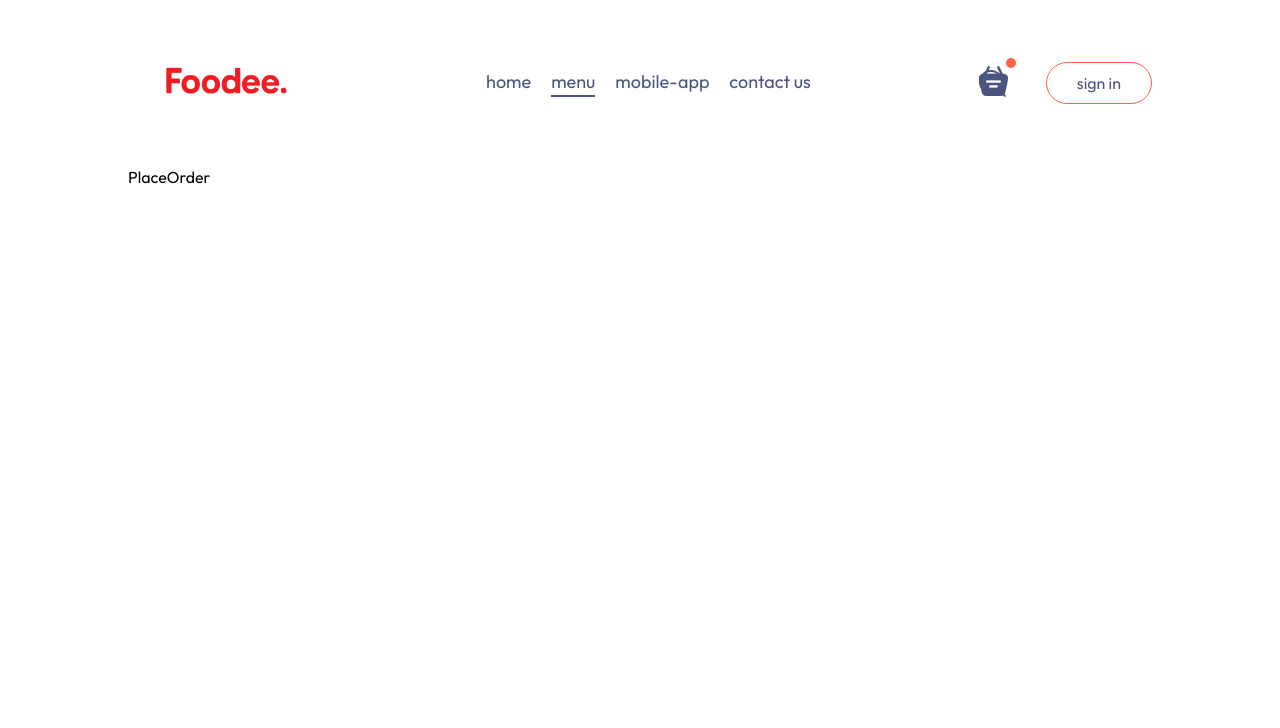
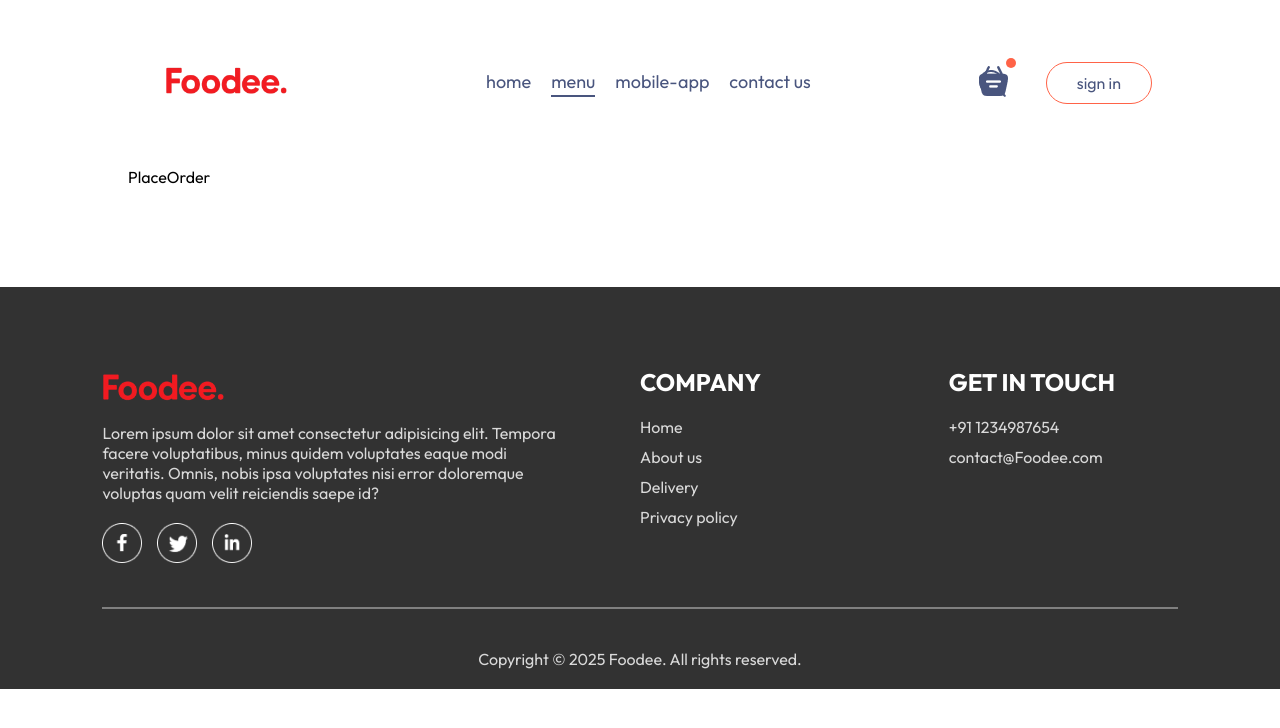
Before and after one commit to manavpanchall/Foodee.app, a React app in the folder frontend/: page /order in a window 1280 px wide. Shown: the top 728 px of the page. Built offline with nearby package versions, Linux system fonts and the light colour scheme; the HTML template or start-up script is replaced by a standard one.

Commit message:
feat: Enhance food ordering app with footer, app download section, and cart functionality

```diff
--- a/frontend/src/App.jsx
+++ b/frontend/src/App.jsx
@@ -4,16 +4,20 @@ import { Route, Routes } from 'react-router-dom'
 import Home from './pages/Home/Home'
 import Cart from './pages/Cart/Cart'
 import PlaceOrder from './pages/PlaceOrder/PlaceOrder'
+import Footer from './components/Footer/Footer.jsx'
 const App = () => {
   return (
-    <div className='app'>
-      <Navbar/>
-      <Routes>
-        <Route path='/' element={<Home/>}/>
-        <Route path='/cart' element={<Cart/>}/>
-        <Route path='/order' element={<PlaceOrder/>}/>
-      </Routes>
-    </div>
+    <>
+      <div className='app'>
+        <Navbar />
+        <Routes>
+          <Route path='/' element={<Home />} />
+          <Route path='/cart' element={<Cart />} />
+          <Route path='/order' element={<PlaceOrder />} />
+        </Routes>
+      </div>
+      <Footer />
+    </>
   )
 }
 
--- /dev/null
+++ b/frontend/src/components/AppDownload/AppDownload.css
@@ -0,0 +1,27 @@
+.app-download{
+    margin: auto auto;
+    margin-top: 100px;
+    font-size: max(3vw, 20px);
+    text-align: center;
+    font-weight: 500;
+}
+
+
+.app-download-platforms{
+    display: flex;
+    justify-content: center;
+    gap: max(2vw, 10px);
+    margin-top: 40px;
+}
+
+.app-download-platforms img{
+    width: max(30vw, 120px);
+    cursor: pointer;
+    max-width: 180px;
+    transition: 0.5s;
+}
+
+
+.app-download-platforms img:hover{
+    transform: scale(1.05);
+}
--- /dev/null
+++ b/frontend/src/components/AppDownload/AppDownload.jsx
@@ -0,0 +1,16 @@
+import React from 'react'
+import './AppDownload.css'
+import { assets } from '../../assets/assets'
+const AppDownload = () => {
+  return (
+    <div className='app-download' id='app-download'>
+        <p>For Better Experience Download <br /> Foodee App</p>
+        <div className='app-download-platforms'>
+            <img src={assets.play_store} alt='' />
+            <img src={assets.app_store} alt='' />
+        </div>
+    </div>
+  )
+}
+
+export default AppDownload
--- a/frontend/src/components/FoodDisplay/FoodDisplay.jsx
+++ b/frontend/src/components/FoodDisplay/FoodDisplay.jsx
@@ -10,7 +10,9 @@ const FoodDisplay = ({category}) => {
         <h2>Top dishes near you</h2>
         <div className="food-display-list">
             {food_list.map((item,index)=>{
-                return <FoodItem key={index} id={item._id} name={item.name} description={item.description} price={item.price} image={item.image}/>
+                if (category==="All" || category===item.category) {
+                    return <FoodItem key={index} id={item._id} name={item.name} description={item.description} price={item.price} image={item.image}/>
+                }
             })}
         </div>
     </div>
--- a/frontend/src/components/FoodItem/FoodItem.css
+++ b/frontend/src/components/FoodItem/FoodItem.css
@@ -33,7 +33,7 @@
 
 
 .food-item-name-rating img{
-    width: 770px;
+    width: 70px;
 
 }
 
@@ -43,3 +43,43 @@
     font-size: 12px;
 
 }
+
+.food-item-price{
+    color: tomato;
+    font-size: 22px;
+    font-weight: 500;
+    margin: 10px 0px;
+}
+
+
+.food-item-img-container{
+    position: relative;
+
+}
+
+
+.food-item-img-container .add{
+    width: 35px;
+    position: absolute;
+    bottom: 15px;
+    right: 15px;
+    cursor: pointer;
+    border-radius: 50%;
+}
+
+
+.food-item-counter{
+    position: absolute;
+    bottom: 15px;
+    right: 15px;
+    display: flex;
+    align-items: center;
+    gap: 10px;
+    padding: 6px;
+    border-radius: 50px;
+    background-color: white;
+}
+
+.food-item-counter img{
+    width: 30px;
+}
--- a/frontend/src/components/FoodItem/FoodItem.jsx
+++ b/frontend/src/components/FoodItem/FoodItem.jsx
@@ -1,16 +1,31 @@
-import React from 'react'
+import React, { useContext } from 'react'
 import './FoodItem.css'
 import { assets } from '../../assets/assets'
+import { StoreContext } from '../../context/StoreContext'
+
+
 const FoodItem = ({ id, name, price, description, image }) => {
+
+
+    const { cartItems,addToCart,removeFromCart } = useContext(StoreContext);
+
     return (
         <div className="food-item">
             <div className='food-item-img-container'>
                 <img className='food-item-image' src={image} alt='' />
+                {!cartItems[id]
+                    ? <img className='add' onClick={() => addToCart(id)} src={assets.add_icon_white} alt='' />
+                    : <div className='food-item-counter'>
+                        <img onClick={() => removeFromCart(id)} src={assets.remove_icon_red} alt='' />
+                        <p>{cartItems[id]}</p>
+                        <img onClick={() => addToCart(id)} src={assets.add_icon_green} alt='' />
+                    </div>
+                }
             </div>
             <div className="food-item-info">
                 <div className="food-item-name-rating">
                     <p>{name}</p>
-                    <img src={assets.rating_starts} alt=""/>
+                    <img src={assets.rating_starts} alt="" />
                 </div>
                 <p className='food-item-desc'>{description}</p>
                 <p className='food-item-price'>₹{price}</p>
--- /dev/null
+++ b/frontend/src/components/Footer/Footer.css
@@ -0,0 +1,59 @@
+.footer{
+    color: #d9d9d9;
+    background-color: #323232;
+    display: flex;
+    flex-direction: column;
+    align-items: center;
+    gap: 20px;
+    padding: 20px 8vw;
+    padding-top: 80px;
+    margin-top: 100px;
+}
+
+.footer-logo{
+    width: 190px;
+    margin-top: -40px;
+    margin-bottom: -50px;
+    margin-left: -37px;
+}
+
+
+.footer-content{
+    width: 100%;
+    display: grid;
+    grid-template-columns: 2fr 1fr 1fr;
+    gap: 80px;
+}
+
+.footer-content-left , .footer-content-center, .footer-content-right{
+    display: flex;
+    flex-direction: column;
+    align-items: start;
+    gap: 20px;
+}
+
+
+.footer-content-left li, .footer-content-center li, .footer-content-right li{
+    list-style: none;
+    margin-bottom: 10px;
+    cursor: pointer;
+}
+
+
+.footer-content-center h2, .footer-content-right h2{
+    color: white;
+}
+
+.footer-social-icons img{
+    width: 40px;
+    margin-right: 15px;
+}
+
+
+.footer hr{
+    width: 100%;
+    height: 2px;
+    margin: 20px 0;
+    background-color: gray;
+    border: none;
+}
--- /dev/null
+++ b/frontend/src/components/Footer/Footer.jsx
@@ -0,0 +1,42 @@
+import React from 'react'
+import './Footer.css'
+import { assets } from '../../assets/assets'
+
+
+const Footer = () => {
+    return (
+        <div className='footer' id='footer'>
+            <div className="footer-content">
+                <div className="footer-content-left">
+                    <img className='footer-logo' src={assets.logo} alt='' />
+                    <p>Lorem ipsum dolor sit amet consectetur adipisicing elit. Tempora facere voluptatibus, minus quidem voluptates eaque modi veritatis. Omnis, nobis ipsa voluptates nisi error doloremque voluptas quam velit reiciendis saepe id?</p>
+                    <div className="footer-social-icons">
+                        <img src={assets.facebook_icon} alt="" />
+                        <img src={assets.twitter_icon} alt="" />
+                        <img src={assets.linkedin_icon} alt="" />
+                    </div>
+                </div>
+                <div className="footer-content-center">
+                    <h2>COMPANY</h2>
+                    <ul>
+                        <li>Home</li>
+                        <li>About us</li>
+                        <li>Delivery</li>
+                        <li>Privacy policy</li>
+                    </ul>
+                </div>
+                <div className="footer-content-right">
+                    <h2>GET IN TOUCH</h2>
+                    <ul>
+                        <li>+91 1234987654</li>
+                        <li>contact@Foodee.com</li>
+                    </ul>
+                </div>
+            </div>
+            <hr/>
+            <p className='footer-copyright'>Copyright © 2025 Foodee. All rights reserved.</p>
+        </div>
+    )
+}
+
+export default Footer
--- a/frontend/src/components/Navbar/Navbar.css
+++ b/frontend/src/components/Navbar/Navbar.css
@@ -65,3 +65,50 @@
     top: -8px;
     right: -8px;
 }
+
+@media (max-width: 1050px){
+    .navbar .logo{
+        width: 140px;
+    }
+    .navbar-menu{
+        gap: 20px;
+        font-size: 17px;
+    }
+    .navbar-right{
+        gap: 30px;
+    }
+    .navbar-right img{
+        width: 22px;
+    }
+    .navbar-right button{
+        padding: 8px 25px;
+    }
+}
+
+
+@media (max-width: 900px){
+    .navbar .logo{
+        width: 120px;
+    }
+    .navbar-menu{
+        gap: 15px;
+        font-size: 16px;
+    }
+    .navbar-right{
+        gap: 20px;
+    }
+    .navbar-right img{
+        width: 20px;
+    }
+    .navbar-right button{
+        padding: 7px 20px;
+        font-size: 15px;
+    }
+}
+
+
+@media (max-width: 750px){
+    .navbar-menu{
+        display: none;
+    }
+}
--- a/frontend/src/context/StoreContext.jsx
+++ b/frontend/src/context/StoreContext.jsx
@@ -1,11 +1,34 @@
-import { createContext } from "react";
+import { createContext, useEffect, useState } from "react";
 import { food_list } from "../assets/assets";
 export const StoreContext = createContext(null);
 
 const StoreContextProvider = (props) => {
 
+    const [cartItems,setCartItems] = useState({});
+    const addToCart = (itemId) => {
+        if (!cartItems[itemId]) {
+            setCartItems((prev)=>({...prev,[itemId]:1}))
+        }
+        else {
+            setCartItems((prev)=>({...prev,[itemId]:prev[itemId]+1}))
+        }
+    }
+
+    const removeFromCart = (itemId) => {
+        setCartItems((prev)=>({...prev,[itemId]:prev[itemId]-1}))
+    }
+
+    useEffect(()=>{
+        console.log(cartItems);
+    },[cartItems])
+
     const contextValue = {
-        food_list
+        food_list,
+        cartItems,
+        setCartItems,
+        addToCart,
+        removeFromCart
+
     }
     return (
         <StoreContext.Provider value={contextValue}>
--- a/frontend/src/pages/Home/Home.jsx
+++ b/frontend/src/pages/Home/Home.jsx
@@ -3,6 +3,7 @@ import './Home.css'
 import Header from '../../components/Header/Header'
 import ExploreMenu from '../../components/ExploreMenu/ExploreMenu'
 import FoodDisplay from '../../components/FoodDisplay/FoodDisplay'
+import AppDownload from '../../components/AppDownload/AppDownload'
 const Home = () => {
     const [category,setCategory] = useState("All")
   return (
@@ -10,6 +11,7 @@ const Home = () => {
         <Header/>
         <ExploreMenu category={category} setCategory={setCategory}/>
         <FoodDisplay category={category}/>
+        <AppDownload/>
     </div>
   )
 }
```
